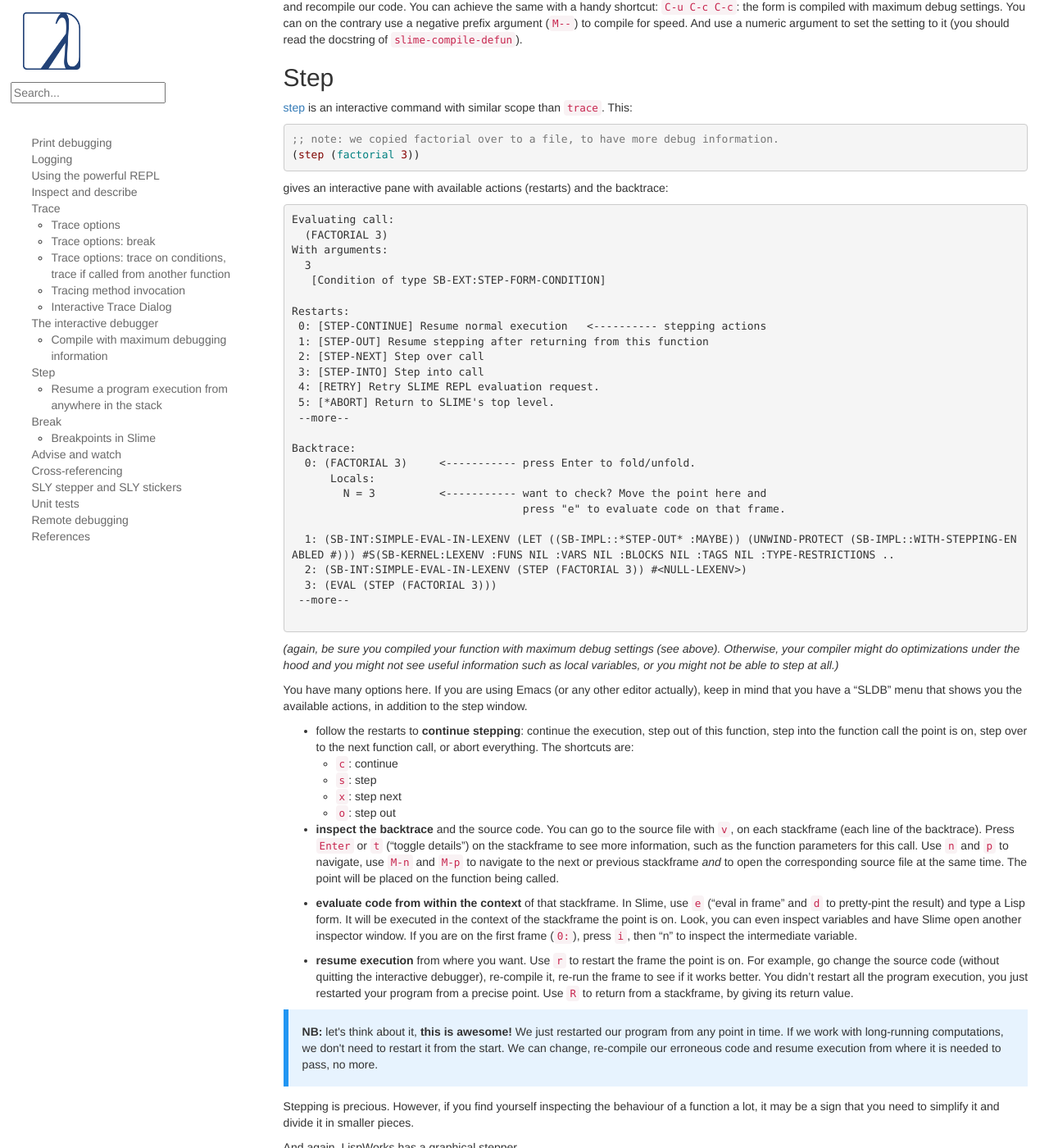
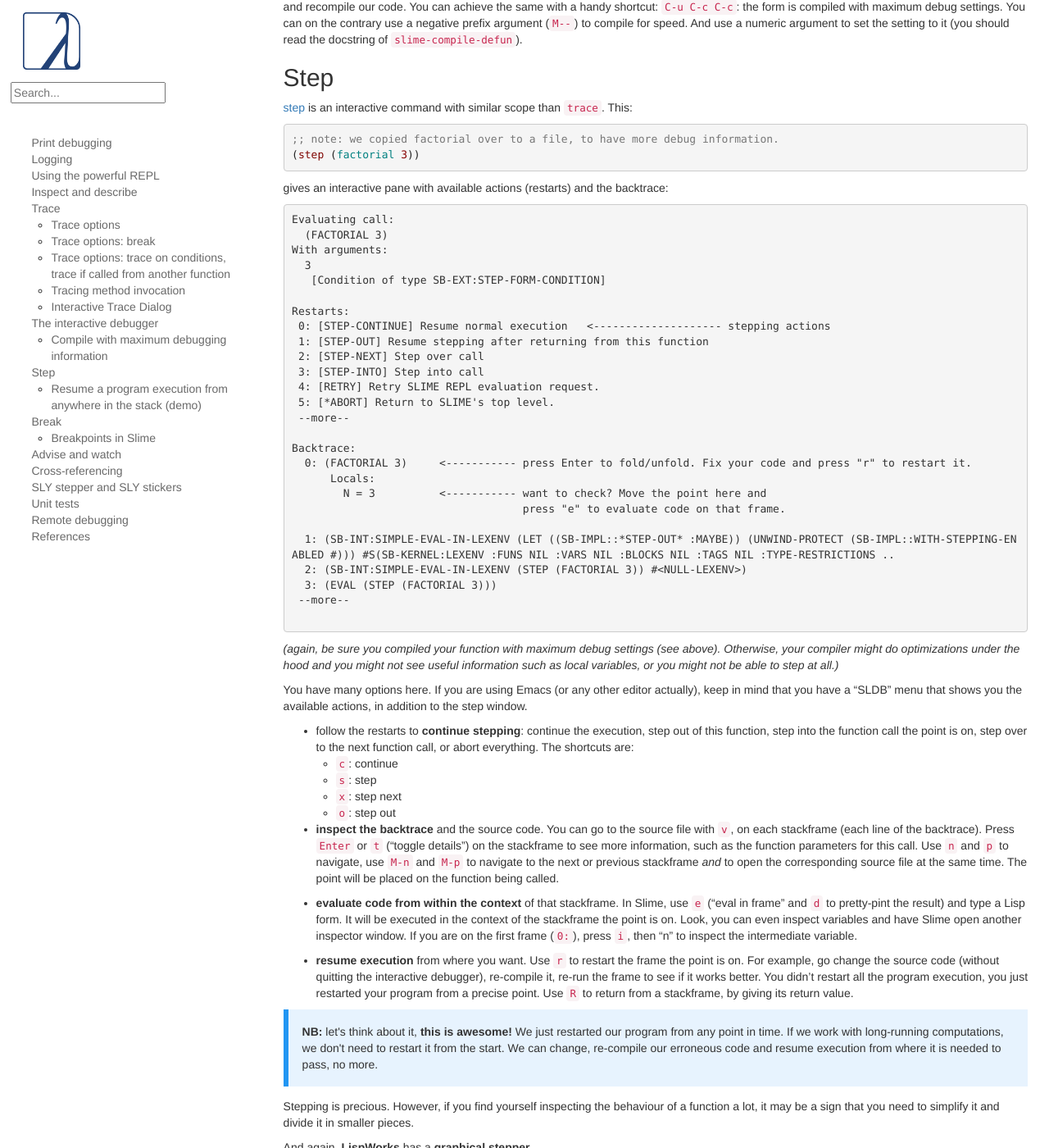
Before and after one commit to LispCookbook/cl-cookbook, a Jekyll site: the page built from debugging.md, in a window 1280 px wide and 1400 px high, scrolled down 8458 px. Shown: the whole window at 82% size. Built offline with Jekyll 4.4.1, drawn with Linux system fonts in a browser that asks for light colours; some of the changed text lies outside the part shown.

Commit message:
debugging: mention slime-star UI buttons to set breakpoints and step

```diff
--- a/debugging.md
+++ b/debugging.md
@@ -480,7 +480,7 @@
    [Condition of type SB-EXT:STEP-FORM-CONDITION]
 
 Restarts:
- 0: [STEP-CONTINUE] Resume normal execution   <---------- stepping actions
+ 0: [STEP-CONTINUE] Resume normal execution   <-------------------- stepping actions
  1: [STEP-OUT] Resume stepping after returning from this function
  2: [STEP-NEXT] Step over call
  3: [STEP-INTO] Step into call
@@ -489,7 +489,7 @@
  --more--
 
 Backtrace:
-  0: (FACTORIAL 3)     <----------- press Enter to fold/unfold.
+  0: (FACTORIAL 3)     <----------- press Enter to fold/unfold. Fix your code and press "r" to restart it.
       Locals:
         N = 3          <----------- want to check? Move the point here and
                                     press "e" to evaluate code on that frame.
@@ -553,15 +553,25 @@
 behaviour of a function a lot, it may be a sign that you need to
 simplify it and divide it in smaller pieces.
 
-And again, LispWorks has a graphical stepper.
+And again, **LispWorks** has a **graphical stepper**.
 
-### Resume a program execution from anywhere in the stack
+
+<div class="info" style="background-color: #e7f3fe; border-left: 6px solid #2196F3; padding: 17px; margin-bottom: 1em;">
+<!-- if inside a <p> then bootstrap adds 10px padding to the bottom -->
+<strong>TIP:</strong> the <a href="https://github.com/mmontone/slime-breakpoints">slime-breakpoints</a> package adds stepping and breaking buttons to Slime too.
+</div>
+
+![](https://raw.githubusercontent.com/mmontone/slime-star/master/screenshots/toolbars.png)
+
+### Resume a program execution from anywhere in the stack (demo)
 
 In [this video](https://www.youtube.com/watch?v=jBBS4FeY7XM) you will
 find a demo that shows the process explained above: how to fix a buggy
-function and how to resume the program execution from anywhere in the
+function and how to **resume the program execution** from anywhere in the
 stack, without running everything from zero again. The video shows it
 with Emacs and Slime, the Lem editor, both with SBCL.
+
+They key point is to use `r` (`sldb-restart-frame`) on a stack frame to restart it.
 
 <!-- epub-exclude-start -->
 
```
Also changed, not shown: other parts of debugging.md (+1 -1 lines).
